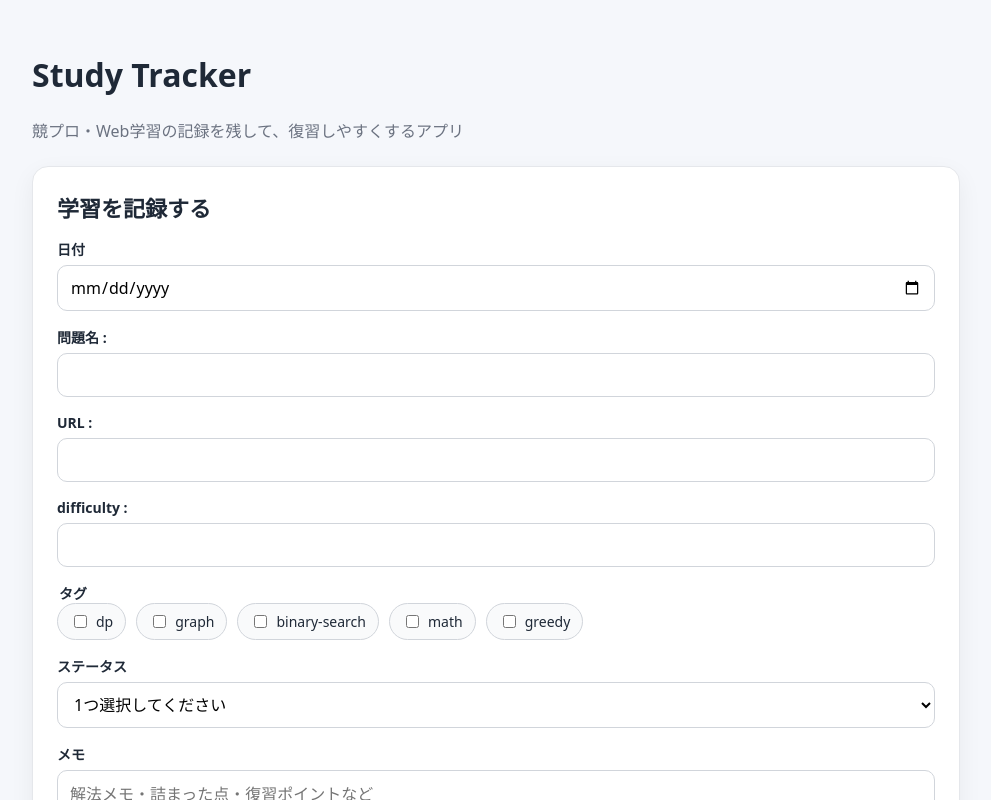
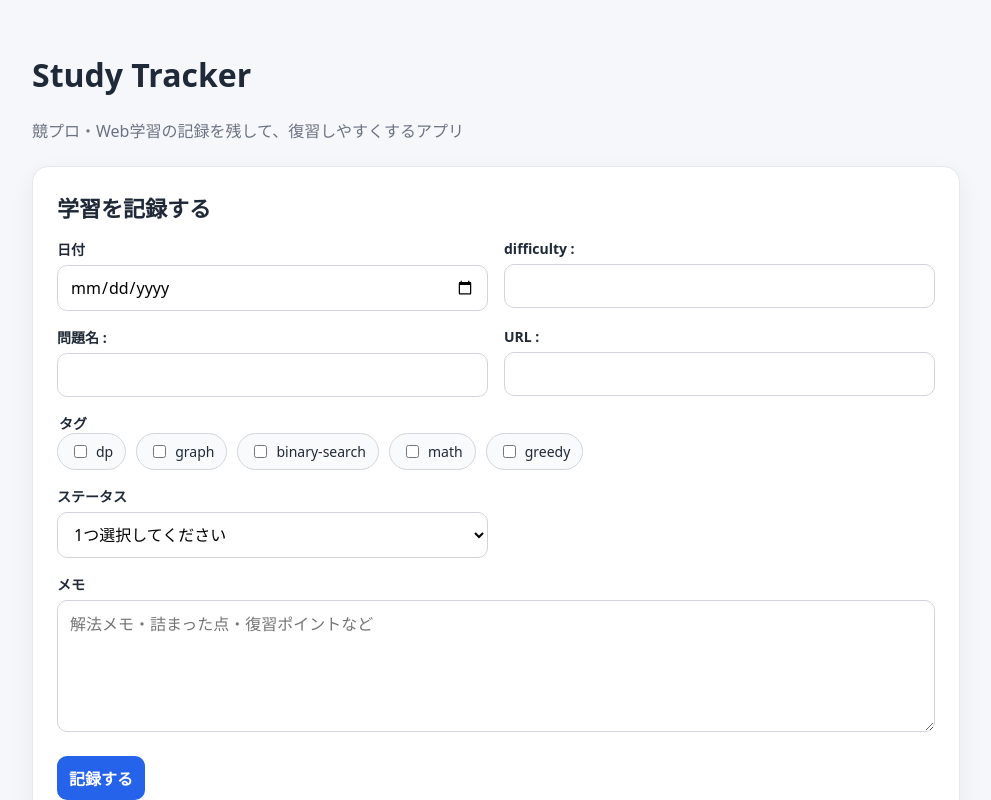
Before and after one commit to imraspmation/study-tracker-app, a React (Vite) app in the folder frontend/: page / in a window 1280 px wide. Shown: the top 800 px of the page, without its empty margins (144-1135 px from the left). Built offline with nearby package versions, Linux system fonts and the light colour scheme; no server answers.

Commit message:
add mobile and PC UI

```diff
--- a/frontend/src/components/RecordForm.jsx
+++ b/frontend/src/components/RecordForm.jsx
@@ -93,6 +93,18 @@ export default function RecordForm({
 		    <input className="input" type="date" id="study-date" {...register("studyDate")}/>
 		</div>
 		<div className="form-control">
+		    <label htmlFor="difficulty">difficulty : </label>
+		    <input className="input" type="number" id="difficulty"
+			   {...register("difficulty", {
+			       min: {
+				   value: 0,
+				   message: "difficultyは0以上で入力してください",
+			       },
+			   })}
+		    />
+		    {errors.difficulty && <p className="error-text">{errors.difficulty.message}</p>}
+		</div>
+		<div className="form-control">
 		    <label htmlFor="question-title">問題名 : </label>
 		    <input className="input" type="text" id="question-title"
 			   {...register("questionTitle", {
@@ -125,19 +137,7 @@ export default function RecordForm({
 		    {errors.questionUrl && <p className="error-text">{errors.questionUrl.message}</p>}
 		</div>
 
-		<div className="form-control">
-		    <label htmlFor="difficulty">difficulty : </label>
-		    <input className="input" type="number" id="difficulty"
-			   {...register("difficulty", {
-			       min: {
-				   value: 0,
-				   message: "difficultyは0以上で入力してください",
-			       },
-			   })}
-		    />
-		    {errors.difficulty && <p className="error-text">{errors.difficulty.message}</p>}
-		</div>
-		<fieldset className="checkbox-group">
+		<fieldset className="checkbox-group form-full-width">
 		    <legend className="fieldset-label">タグ</legend>
 		    {tagGroup.map((tag) => (
 			<label className="checkbox-label" key={tag}>
@@ -166,7 +166,7 @@ export default function RecordForm({
 		    {errors.status && <p className="error-text">{errors.status.message}</p>}
 		</div>
 
-		<div className="form-control">
+		<div className="form-control form-full-width">
 		    <label htmlFor="memo">メモ</label>
 		    <textarea className="textarea" id="memo" name="memo" rows="5" cols="33" placeholder="解法メモ・詰まった点・復習ポイントなど"
 			      {...register("memo",{
@@ -180,7 +180,7 @@ export default function RecordForm({
 			<p className="error-text">{errors.memo.message}</p>
 		    )}
 		</div>
-		<div className="button-row">
+		<div className="button-row form-full-width">
 		    <button className="btn btn-primary" type="submit">
 			{editingRecord ? "更新する" : "記録する"}
 		    </button>
--- a/frontend/src/index.css
+++ b/frontend/src/index.css
@@ -55,6 +55,7 @@ a:hover {
 
 .form-grid {
     display: grid;
+    grid-template-columns: 1fr;
     gap: 16px;
 }
 .form-control {
@@ -67,7 +68,9 @@ a:hover {
     font-weight: 600;
     font-size: 14px;
 }
-
+.form-full-width {
+    grid-column: 1 / -1;
+}
 .input, .select, .textarea {
     width: 100%;
     max-width: 100%;
@@ -224,6 +227,9 @@ a:hover {
     color: #6b7280;
 }
 @media (min-width: 768px) {
+    .form-grid {
+	grid-template-columns: repeat(2, minmax(0, 1fr));m
+    }
     .filter-grid {
 	grid-template-columns: 2fr 1fr 1fr 1fr;
 	align-items: end;
```
Also changed, not shown: 1 other file (tests, documents, lock files or other folders).
